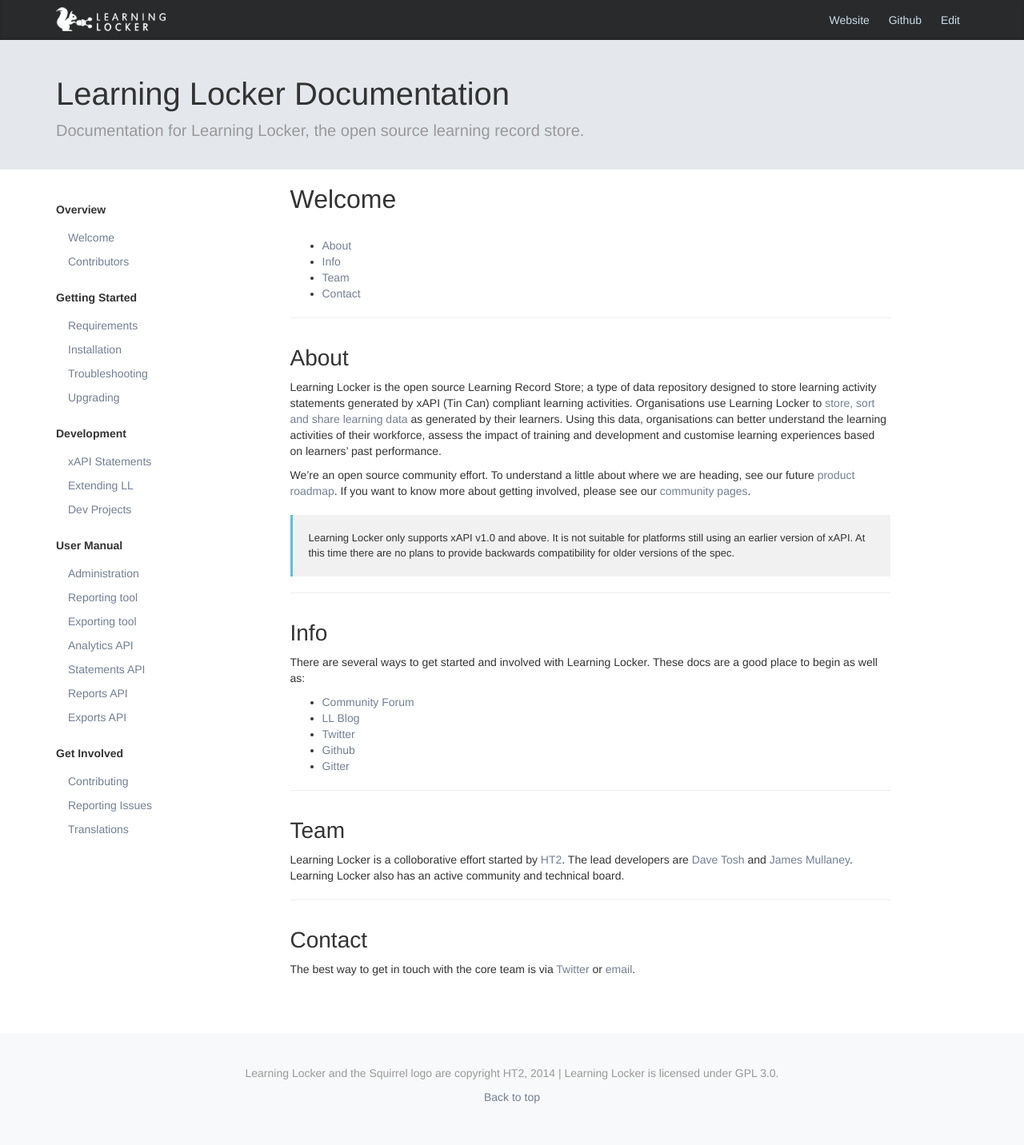
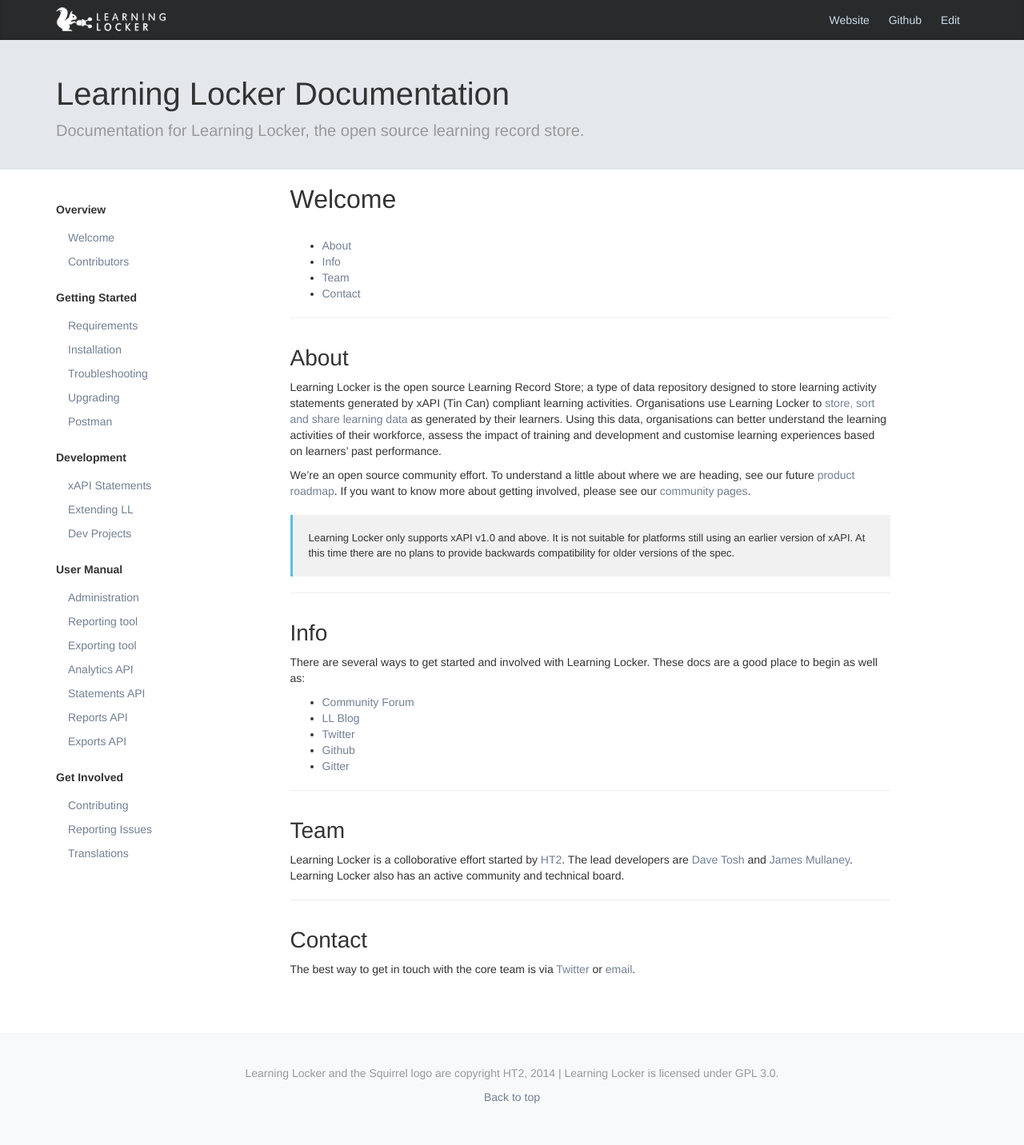
Before and after one commit to LearningLocker/docs, a Jekyll site: the page built from index.md, in a window 1280 px wide. Shown: the whole page at 80% size. Built offline with Jekyll 4.4.1, drawn with Linux system fonts in a browser that asks for light colours; nearby versions of some CDN libraries.

Commit message:
Adds Postman to navigation.

```diff
--- a/_layouts/default.html
+++ b/_layouts/default.html
@@ -25,6 +25,7 @@
                     <li><a href="{{ "/installation" | prepend: site.baseurl }}">Installation</a></li>
                     <li><a href="{{ "/troubleshooting" | prepend: site.baseurl }}">Troubleshooting</a></li>
                     <li><a href="{{ "/upgrading" | prepend: site.baseurl }}">Upgrading</a></li>
+                    <li><a href="{{ "/postman" | prepend: site.baseurl }}">Postman</a></li>
                 </ul>
                 <div class="sidebar-title">
                     Development
```
